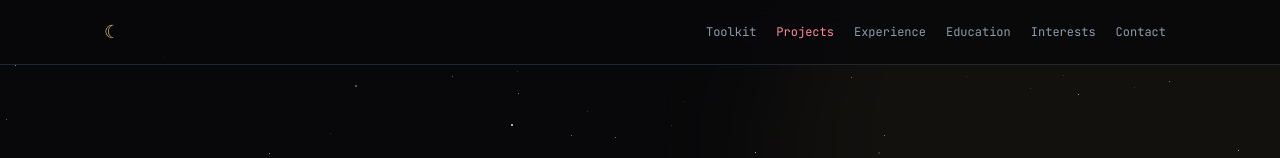
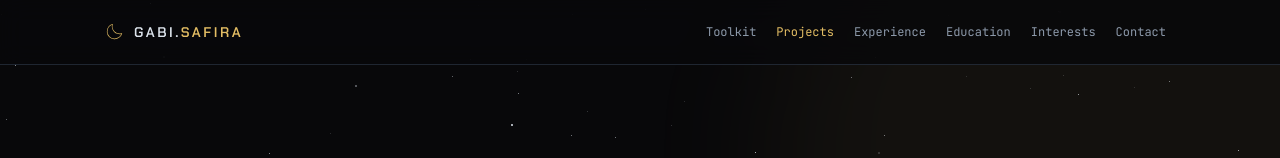
Before and after one commit to gabi-gms/myportfolio, a React (Vite) app: page / in a window 1280 px wide. Shown: the top 158 px of the page. Built offline with nearby package versions, Linux system fonts and the light colour scheme.

Commit message:
style(footer): restructure into three columns with moon phase icon

```diff
--- a/src/components/Footer.tsx
+++ b/src/components/Footer.tsx
@@ -4,23 +4,30 @@ import { getMoonPhase } from '../utils/moonPhase';
 import { ui } from '../data/content';
 
 export default function Footer() {
-  const moon = useMemo(() => getMoonPhase(), []);
-  const year = new Date().getFullYear();
+    const moon = useMemo(() => getMoonPhase(), []);
+    const MoonIcon = moon.icon;
+    const year = new Date().getFullYear();
 
   return (
     <footer className="border-t border-edge/20 py-10">
-      <div className="mx-auto flex max-w-shell flex-col gap-6 px-6 lg:px-10 sm:flex-row sm:items-end sm:justify-between">
-        <div>
-          <p className="font-mono text-xs text-moon-muted">
-            © {year} — {ui.footer.credit}
-          </p>
-          <p className="mt-2 font-mono text-xs text-moon-muted">
-            <span className="text-luna" aria-hidden="true">{moon.glyph}</span>{' '}
-            <span>{ui.footer.moonPrefix} {moon.name}</span>
-          </p>
-        </div>
+            <div className="mx-auto flex max-w-shell flex-col items-center gap-8 px-6 text-center sm:flex-row sm:justify-between sm:text-left lg:px-10">
+        <p className="font-mono text-xs tracking-wide uppercase text-moon-muted/60">
+          © {year} {ui.footer.credit}
+        </p>
 
         <Cat />
+
+        <p
+          className="flex items-center gap-2 font-mono text-xs tracking-wide text-moon-muted"
+          title={` ${moon.name}`}
+        >
+          <MoonIcon
+            weight={moon.weight}
+            className={`h-4 w-4 text-luna ${moon.flip ? '-scale-x-100' : ''}`}
+            aria-hidden="true"
+          />
+          <span>{moon.name}</span>
+        </p>
       </div>
     </footer>
   );
--- a/src/components/Navbar.tsx
+++ b/src/components/Navbar.tsx
@@ -1,5 +1,6 @@
 import { navItems } from '../data/navigation';
 import { useScrollSpy } from '../hooks/useScrollSpy';
+import { Moon } from '@phosphor-icons/react';
 
 const ids = navItems.map((item) => item.id);
 
@@ -10,11 +11,22 @@ export default function Navbar() {
     <nav className="fixed inset-x-0 top-0 z-50 border-b border-edge/60 bg-bg/80 backdrop-blur-md">
       <div className="mx-auto flex h-16 max-w-shell items-center justify-between px-6 lg:px-10">
         <a
+
           href="#top"
-          className="font-display text-lg text-luna transition-opacity hover:opacity-70"
+          className="group flex items-center gap-2.5"
           aria-label="Voltar ao topo"
         >
-          ☾
+          <Moon
+            weight="thin"
+            className="h-5 w-5 text-luna transition-all duration-300 group-hover:rotate-12 group-hover:text-secundary"
+            aria-hidden="true"
+          />
+          <span className="font-display text-sm font-semibold uppercase tracking-[0.18em]">
+            <span className="text-moon transition-colors group-hover:text-secundary">
+              Gabi
+            </span>{'.'}
+            <span className="text-luna">Safira</span>
+          </span>
         </a>
 
         <ul className="hidden items-center sm:flex">
@@ -24,7 +36,7 @@ export default function Navbar() {
                 href={`#${item.id}`}
                 className={`block rounded px-2.5 py-2 font-mono text-xs transition-colors ${
                   activeId === item.id
-                    ? 'text-secondary'
+                    ? 'text-luna'
                     : 'text-moon-muted hover:text-moon'
                 }`}
                 aria-current={activeId === item.id ? 'true' : undefined}
--- a/src/data/content.ts
+++ b/src/data/content.ts
@@ -56,8 +56,7 @@ export const ui = {
     note: 'respondo mais rápido à noite',
   },
   footer: {
-    credit: 'feito com café e madrugada',
-    moonPrefix: 'hoje a lua está',
+    credit: 'Gabi Safira. All Rights Reserved.',
   },
 };
 
--- a/src/utils/moonPhase.ts
+++ b/src/utils/moonPhase.ts
@@ -1,17 +1,22 @@
+import { CircleIcon, CircleHalfIcon, MoonIcon } from '@phosphor-icons/react';
+import type { Icon, IconWeight } from '@phosphor-icons/react';
+
 export interface MoonPhase {
-  glyph: string;
+  icon: Icon;
+  weight: IconWeight;
+  flip: boolean;
   name: string;
 }
 
 const PHASES: MoonPhase[] = [
-  { glyph: '●', name: 'lua nova' },
-  { glyph: '◔', name: 'crescente côncava' },
-  { glyph: '◑', name: 'quarto crescente' },
-  { glyph: '◕', name: 'crescente gibosa' },
-  { glyph: '○', name: 'lua cheia' },
-  { glyph: '◕', name: 'minguante gibosa' },
-  { glyph: '◐', name: 'quarto minguante' },
-  { glyph: '◔', name: 'minguante côncava' },
+  { icon: CircleIcon,     weight: 'regular', flip: false, name: 'new moon' },
+  { icon: MoonIcon,       weight: 'regular', flip: false, name: 'concave crescent' },
+  { icon: CircleHalfIcon, weight: 'fill',    flip: false, name: 'crescent moon' },
+  { icon: MoonIcon,       weight: 'fill',    flip: false, name: 'crescente gibosa' },
+  { icon: CircleIcon,     weight: 'fill',    flip: false, name: 'full moon' },
+  { icon: MoonIcon,       weight: 'fill',    flip: true,  name: 'waning gibbous' },
+  { icon: CircleHalfIcon, weight: 'fill',    flip: true,  name: 'last quarter' },
+  { icon: MoonIcon,       weight: 'regular', flip: true,  name: 'waning concave' },
 ];
 
 const SYNODIC_MONTH = 29.53058867;
```
